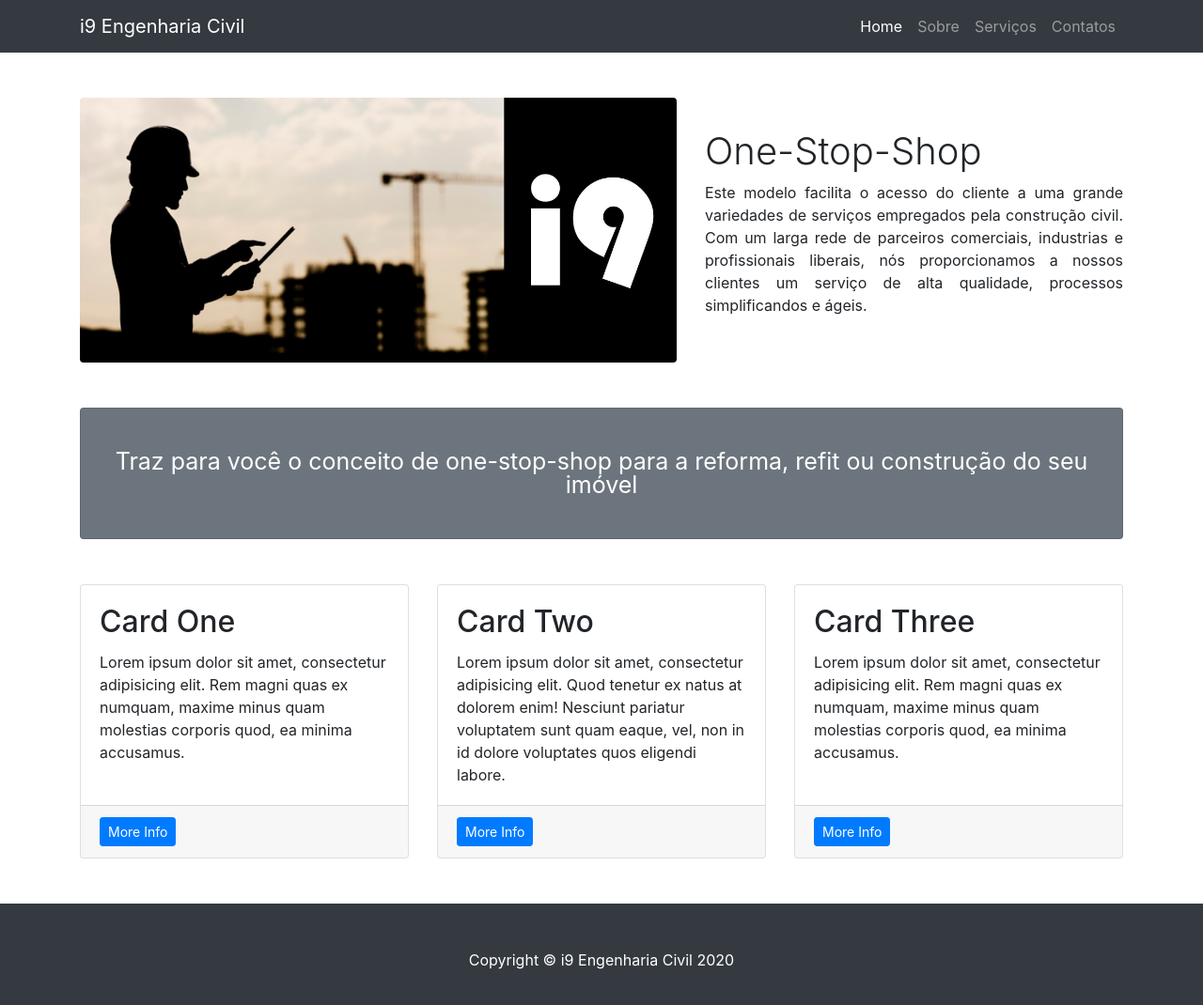
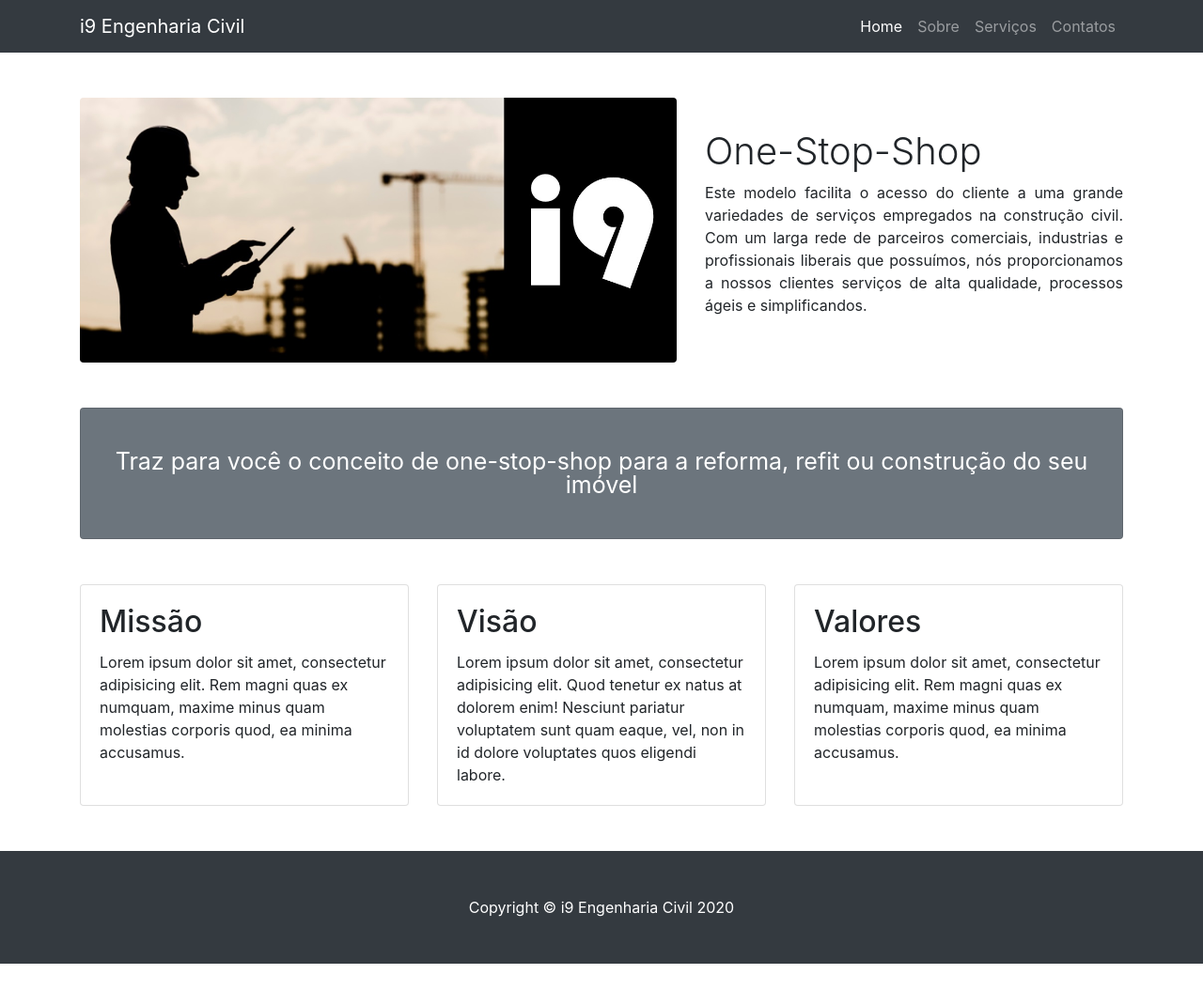
Before and after one commit to anderatt/i9engcivil, a website: page index.html in a window 1280 px wide. Shown: the whole page at 94% size. After the commit the page ends 1026 px from the top, so only its background shows below. Drawn offline with Linux system fonts and the light colour scheme.

Commit message:
Update index.html

```diff
--- a/index.html
+++ b/index.html
@@ -63,7 +63,7 @@
       <div class="col-lg-5">
         <h1 class="font-weight-light">One-Stop-Shop</h1>
         <!--<p>This is a template that is great for small businesses. It doesn't have too much fancy flare to it, but it makes a great use of the standard Bootstrap core components. Feel free to use this template for any project you want!</p> -->
-        <p style="text-align:justify">Este modelo facilita o acesso do cliente a uma grande variedades de serviços empregados pela construção civil. Com um larga rede de parceiros comerciais, industrias e profissionais liberais, nós proporcionamos a nossos clientes um serviço de alta qualidade, processos simplificandos e ágeis.</p>
+        <p style="text-align:justify">Este modelo facilita o acesso do cliente a uma grande variedades de serviços empregados na construção civil. Com um larga rede de parceiros comerciais, industrias e profissionais liberais que possuímos, nós proporcionamos a nossos clientes serviços de alta qualidade, processos ágeis e simplificandos.</p>
         <!-- <a class="btn btn-primary" href="#">Call to Action!</a> -->
       </div>
       <!-- /.col-md-4 -->
@@ -85,36 +85,36 @@
       <div class="col-md-4 mb-5">
         <div class="card h-100">
           <div class="card-body">
-            <h2 class="card-title">Card One</h2>
+            <h2 class="card-title">Missão</h2>
             <p class="card-text">Lorem ipsum dolor sit amet, consectetur adipisicing elit. Rem magni quas ex numquam, maxime minus quam molestias corporis quod, ea minima accusamus.</p>
           </div>
-          <div class="card-footer">
+          <!--<div class="card-footer">
             <a href="#" class="btn btn-primary btn-sm">More Info</a>
-          </div>
+          </div> -->
         </div>
       </div>
       <!-- /.col-md-4 -->
       <div class="col-md-4 mb-5">
         <div class="card h-100">
           <div class="card-body">
-            <h2 class="card-title">Card Two</h2>
+            <h2 class="card-title">Visão</h2>
             <p class="card-text">Lorem ipsum dolor sit amet, consectetur adipisicing elit. Quod tenetur ex natus at dolorem enim! Nesciunt pariatur voluptatem sunt quam eaque, vel, non in id dolore voluptates quos eligendi labore.</p>
           </div>
-          <div class="card-footer">
+          <!--<div class="card-footer">
             <a href="#" class="btn btn-primary btn-sm">More Info</a>
-          </div>
+          </div> -->
         </div>
       </div>
       <!-- /.col-md-4 -->
       <div class="col-md-4 mb-5">
         <div class="card h-100">
           <div class="card-body">
-            <h2 class="card-title">Card Three</h2>
+            <h2 class="card-title">Valores</h2>
             <p class="card-text">Lorem ipsum dolor sit amet, consectetur adipisicing elit. Rem magni quas ex numquam, maxime minus quam molestias corporis quod, ea minima accusamus.</p>
           </div>
-          <div class="card-footer">
+          <!--<div class="card-footer">
             <a href="#" class="btn btn-primary btn-sm">More Info</a>
-          </div>
+          </div> -->
         </div>
       </div>
       <!-- /.col-md-4 -->
```
